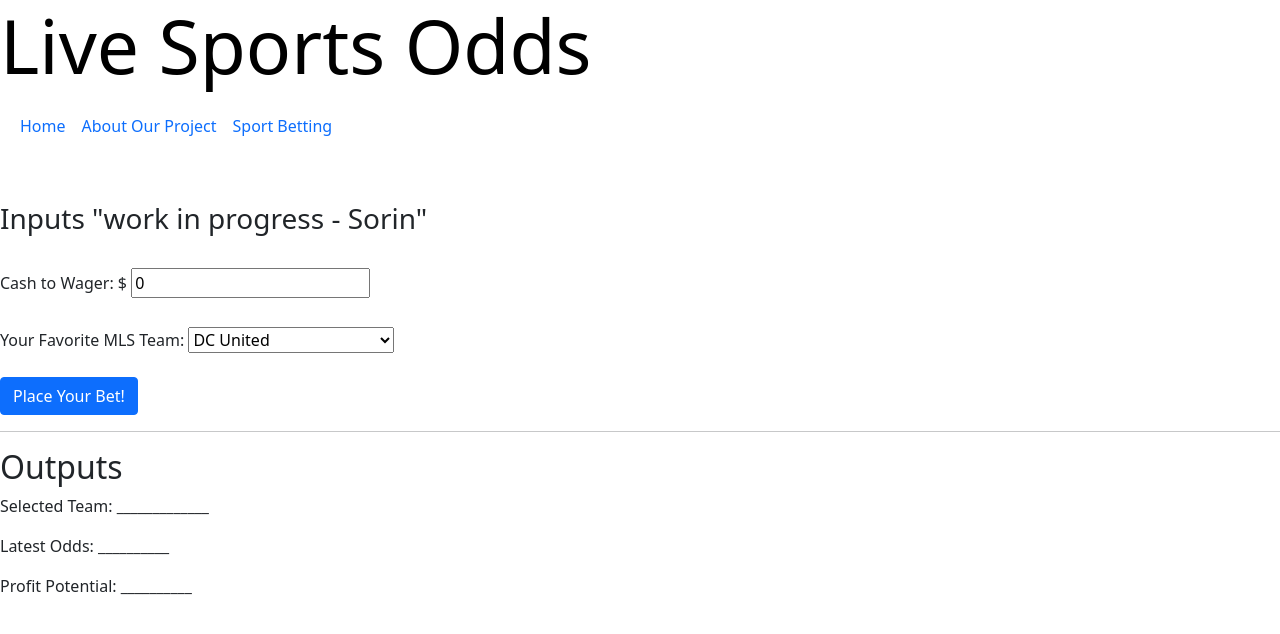
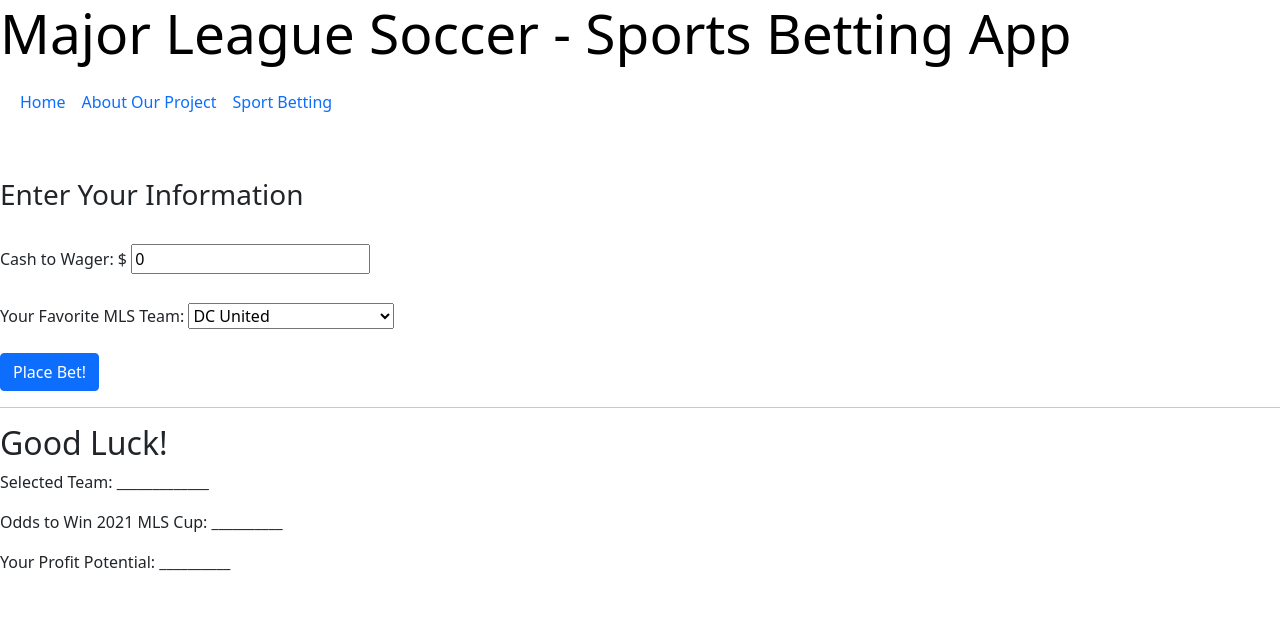
Before and after one commit to jamiegwaltney/finalproject, a plain HTML site: page sports.html in a window 1280 px wide. Drawn offline with nearby package versions, Linux system fonts and the light colour scheme.

Commit message:
Update sports.html

```diff
--- a/sports.html
+++ b/sports.html
@@ -7,7 +7,7 @@
     <title>My MLS Team's Odds</title>
 </head>
 <body style="background-color:white;">
-  <h1 style="font-size:75px; color:black;">Live Sports Odds</h1>
+  <h2 style="font-size:55px; color:black;">Major League Soccer - Sports Betting App</h2>
   <script src="https://cdn.jsdelivr.net/npm/bootstrap@5.0.0-beta3/dist/js/bootstrap.bundle.min.js" integrity="sha384-JEW9xMcG8R+pH31jmWH6WWP0WintQrMb4s7ZOdauHnUtxwoG2vI5DkLtS3qm9Ekf" crossorigin="anonymous"></script>
       <header>
           <nav class="navbar navbar-expand-lg">
@@ -36,7 +36,7 @@
         <br><br>
 
 
-        <h3>Inputs "work in progress - Sorin"</h3>
+        <h3>Enter Your Information</h3>
 
 
     <div>
@@ -44,7 +44,7 @@
 
         <label for="my-email" class="form-label">Cash to Wager: $</label>
 
-        <input type="number" name="wager" id="wager" placeholder="Cash" value="0">
+        <input type="number" name="wager" id="wager" placeholder="Cash" value="0" min="0">
         <br><br>
 
 
@@ -82,18 +82,18 @@
         </select>
         <br>
         <br>
-        <button class="btn btn-primary" id="my-submit-btn">Place Your Bet!</button>
+        <button class="btn btn-primary" id="my-submit-btn">Place Bet!</button>
 
     </div>
 
     <hr>
 
-    <h2>Outputs</h2>
+    <h2>Good Luck!</h2>
 
     <div>
         <p>Selected Team: <span id="display-team">_____________</span></p>
-        <p>Latest Odds: <span id="display-latest-odds">__________</span></p>
-        <p>Profit Potential: <span id="display-profit">__________</span></p>
+        <p>Odds to Win 2021 MLS Cup: <span id="display-latest-odds">__________</span></p>
+        <p>Your Profit Potential: <span id="display-profit">__________</span></p>
 
     </div>
 
@@ -230,7 +230,7 @@
 
 
                 //alert("\nPotential Profit = $"+profitvalue.toFixed(2)+"\n\nOdds = " + odds )
-                //alert("\n\n\nPLAY RESPONSIBLY!")
+                alert("\n\n\nPLAY RESPONSIBLY!")
 
 
 
```
